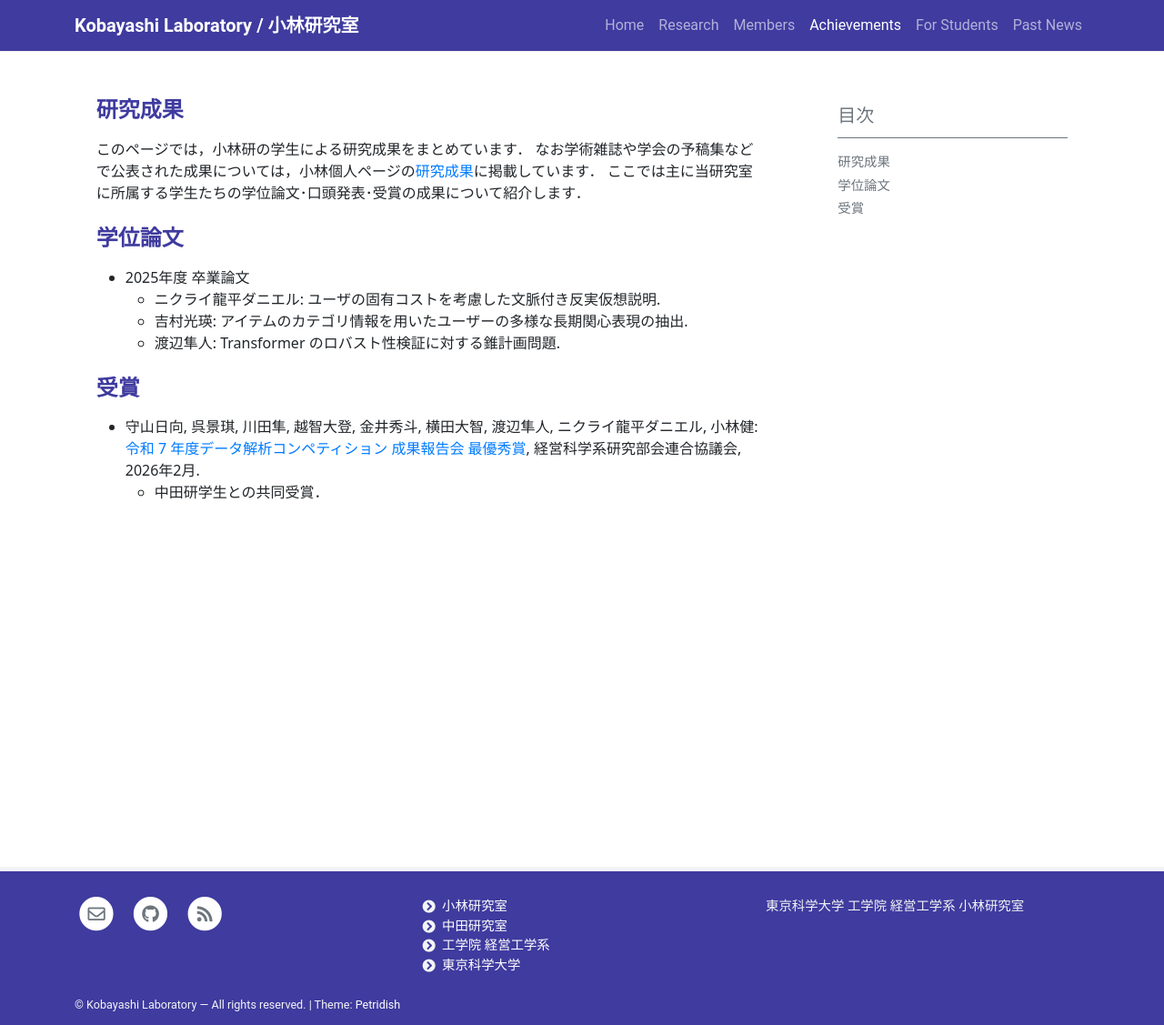
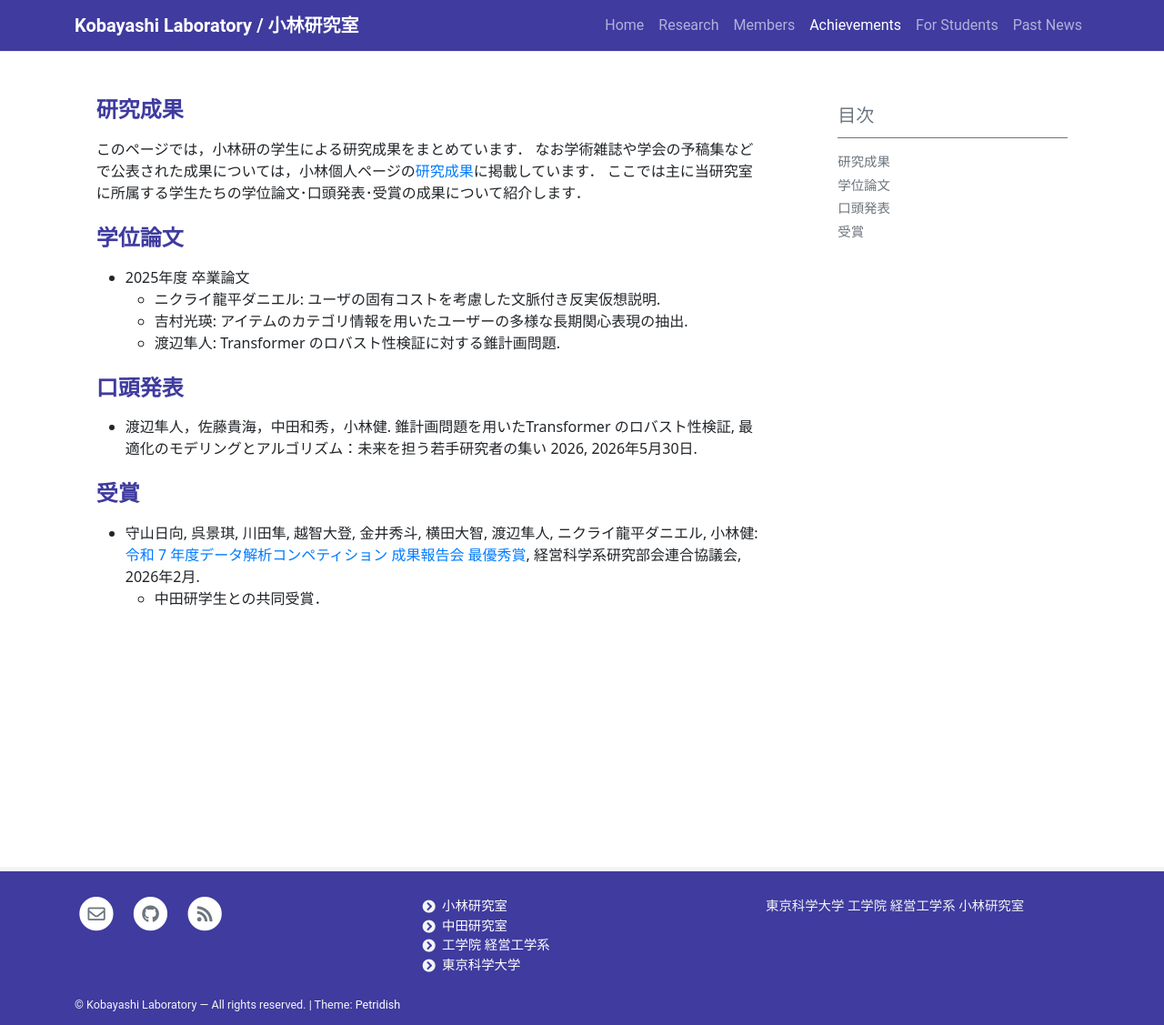
Before and after one commit to isct-koba-lab/isct-koba-lab.github.io, a Jekyll site: the page built from pages/achievements.md, in a window 1280 px wide. Shown: the whole page at 91% size. Built offline with Jekyll 4.4.1, drawn with Linux system fonts in a browser that asks for light colours.

Commit message:
update for-student

```diff
--- a/pages/achievements.md
+++ b/pages/achievements.md
@@ -18,6 +18,9 @@ toc: true
   - 吉村光瑛: アイテムのカテゴリ情報を用いたユーザーの多様な長期関心表現の抽出.
   - 渡辺隼人: Transformer のロバスト性検証に対する錐計画問題.
 
+## 口頭発表
+- 渡辺隼人，佐藤貴海，中田和秀，小林健. 錐計画問題を用いたTransformer のロバスト性検証, 最適化のモデリングとアルゴリズム：未来を担う若手研究者の集い 2026, 2026年5月30日.
+
 ##  受賞
 - 守山日向, 呉景琪, 川田隼, 越智大登, 金井秀斗, 横田大智, 渡辺隼人, ニクライ龍平ダニエル, 小林健:
 [令和 7 年度データ解析コンペティション 成果報告会 最優秀賞](https://jasmac-j.jimdofree.com/), 経営科学系研究部会連合協議会, 2026年2月.
```
